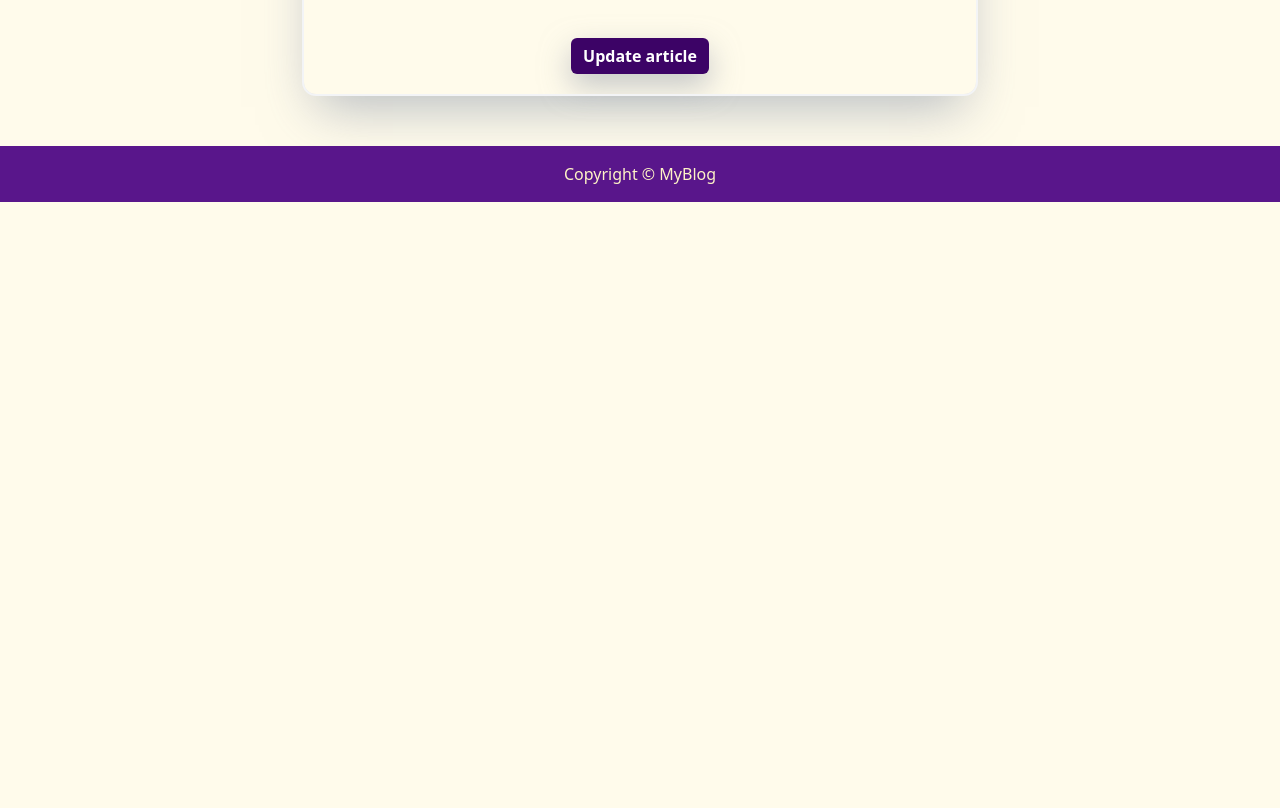
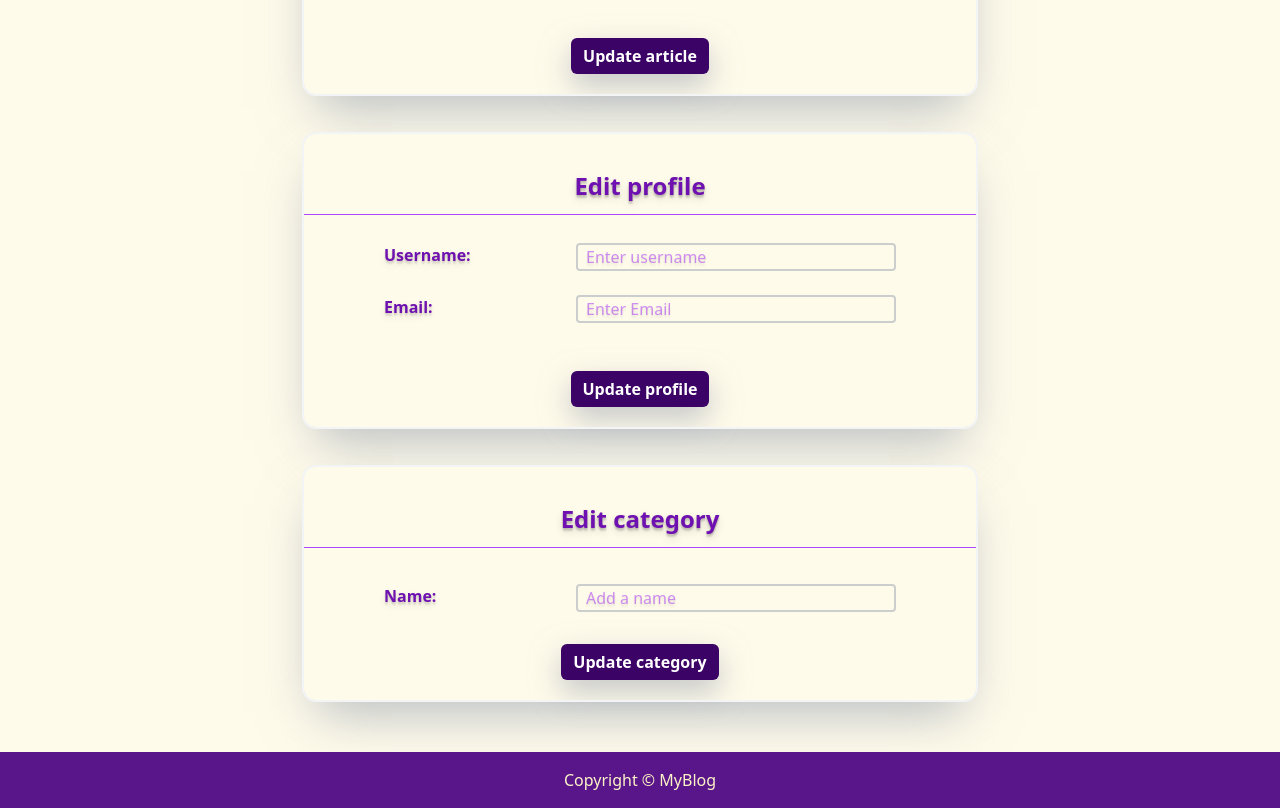
Before and after one commit to Mhasxxb/MyBlog-ReactTS-Rails, a React (Vite) app: page / in a window 1280 px wide. Shown: the part 800-1608 px from the top of the page. Before the commit the page ends 1002 px from the top, so only its background shows below. Built offline with nearby package versions, Linux system fonts and the light colour scheme.

Commit message:
Added edit user and category pages.

```diff
--- a/src/Categories/EditCategory.tsx
+++ b/src/Categories/EditCategory.tsx
@@ -6,19 +6,15 @@ function EditingLayout(): JSX.Element {
     return (
         <>
             <div>
-                <div className="space-y-6 my-7">
+                <div className="space-y-2 mt-9">
                     <div className="flex justify-between mx-20">
-                        <label htmlFor="Title" className="text-purple-800 text-shadow-lg/10 font-semibold">Title: </label>
-                        <input type="text" placeholder="Add a title" className="border-2 px-2 text-shadow-lg/5 text-purple-600/90 border-gray-400/50 rounded focus:outline-0 w-80 focus:border-purple-400" id="Username" />
-                    </div>
-                    <div className="flex justify-between mx-20">
-                        <label htmlFor="Description" className="text-purple-800 text-shadow-lg/10 font-semibold">Description: </label>
-                        <input type="text" placeholder="Add your description" className="border-2 px-2 text-shadow-lg/5 text-purple-600/90 border-gray-400/50 rounded focus:outline-0 w-80 focus:border-purple-400" id="Email" />
+                        <label htmlFor="Title" className="text-purple-800 text-shadow-lg/10 font-semibold">Name: </label>
+                        <input type="text" placeholder="Add a name" className="border-2 px-2 text-shadow-lg/5 text-purple-600/90 border-gray-400/50 rounded focus:outline-0 w-80 focus:border-purple-400" id="Username" />
                     </div>
                 </div>
                 <div className="text-center my-3">
                     <Button className="inline-flex items-center my-5 gap-2 rounded-md cursor-pointer bg-purple-950 px-3 py-1.5 font-semibold text-white focus:not-data-focus:outline-none data-focus:outline data-focus:outline-white shadow-[0_12px_30px_rgba(156,163,175,0.60)] transition-all hover:outline-purple-900 hover:shadow-[0_12px_30px_rgba(156,163,175,0.95)] data-hover:bg-purple-900 data-open:bg-purple-900">
-                        Update profile
+                        Update category
                     </Button>
                 </div>
             </div >
@@ -26,14 +22,14 @@ function EditingLayout(): JSX.Element {
         </>
     )
 }
-function EditArticle(): JSX.Element {
+function EditCategory(): JSX.Element {
     return (
         <>
-            <Form title="Edit profile">
+            <Form title="Edit category">
                 <EditingLayout />
             </Form>
         </>
     )
 }
 
-export default EditArticle
+export default EditCategory
--- a/src/Layout/MainLayout.tsx
+++ b/src/Layout/MainLayout.tsx
@@ -11,6 +11,9 @@ import CategoryIndex from "../Categories/CategoriesIndex";
 import SignUpForm from "../Users/NewUser";
 import LoginForm from "../Session/Login";
 import EditArticle from "../Articles/EditArticle";
+import EditUser from "../Users/NewUser";
+import EditCategory from "../Categories/EditCategory";
+
 
 function MainLayout(): JSX.Element {
 
@@ -34,6 +37,8 @@ function MainLayout(): JSX.Element {
                     {/* <SignUpForm /> */}
                     <LoginForm />
                     <EditArticle />
+                    <EditUser />
+                    <EditCategory />
 
 
                 </div>
--- a/src/Users/NewUser.tsx
+++ b/src/Users/NewUser.tsx
@@ -15,34 +15,13 @@ function SignUp(): JSX.Element {
                         <label htmlFor="Email" className="text-purple-800 text-shadow-lg/10 font-semibold">Email: </label>
                         <input type="text" placeholder="Enter Email" className="border-2 px-2 text-shadow-lg/5 text-purple-600/90 border-gray-400/50 rounded focus:outline-0 w-80 focus:border-purple-400" id="Email" />
                     </div>
-                    <div className="flex justify-between items-center mx-20">
-                        <label htmlFor="Password" className="text-purple-800 text-shadow-lg/10 font-semibold">Password: </label>
 
-                        {/* 1. Wrap the input and SVG in a relative container */}
-                        <div className="relative w-80">
-                            <input
-                                type="password"
-                                placeholder="Enter Password"
-                                className="border-2 pl-2 pr-10 text-shadow-lg/5 text-purple-600/90 border-gray-400/50 rounded focus:outline-0 w-full focus:border-purple-400"
-                                id="Password"
-                            />
-
-                            {/* 2. Position the SVG absolutely */}
-                            <div className="absolute inset-y-0 right-0 flex items-center pr-3 cursor-pointer text-gray-500 hover:text-purple-600">
-                                <svg xmlns="http://www.w3.org/2000/svg" fill="none" viewBox="0 0 24 24" strokeWidth={1.5} stroke="currentColor" className="size-5">
-                                    <path strokeLinecap="round" strokeLinejoin="round" d="M2.036 12.322a1.012 1.012 0 0 1 0-.639C3.423 7.51 7.36 4.5 12 4.5c4.638 0 8.573 3.007 9.963 7.178.07.207.07.431 0 .639C20.577 16.49 16.64 19.5 12 19.5c-4.638 0-8.573-3.007-9.963-7.178Z" />
-                                    <path strokeLinecap="round" strokeLinejoin="round" d="M15 12a3 3 0 1 1-6 0 3 3 0 0 1 6 0Z" />
-                                </svg>
-                            </div>
-                        </div>
-                    </div>
                 </div>
                 <div className="text-center my-3">
 
-                    <Button className="inline-flex items-center gap-2 rounded-md cursor-pointer bg-purple-950 px-3 py-1.5 font-semibold text-white focus:not-data-focus:outline-none data-focus:outline data-focus:outline-white shadow-[0_12px_30px_rgba(156,163,175,0.60)] transition-all hover:outline-purple-900 hover:shadow-[0_12px_30px_rgba(156,163,175,0.95)] data-hover:bg-purple-900 data-open:bg-purple-900">
-                        Sign up
+                    <Button className="inline-flex items-center gap-2 rounded-md cursor-pointer my-5 bg-purple-950 px-3 py-1.5 font-semibold text-white focus:not-data-focus:outline-none data-focus:outline data-focus:outline-white shadow-[0_12px_30px_rgba(156,163,175,0.60)] transition-all hover:outline-purple-900 hover:shadow-[0_12px_30px_rgba(156,163,175,0.95)] data-hover:bg-purple-900 data-open:bg-purple-900">
+                        Update profile
                     </Button>
-                    <p className="py-3 text-purple-800 text-shadow-lg/10 font-semibold">Already have an account <a className="font-extrabold text-purple-800/60 text-shadow-lg/10 hover:text-shadow-lg/15 transition-all" href="">login</a> instead.</p>
 
                 </div>
             </div >
@@ -50,14 +29,14 @@ function SignUp(): JSX.Element {
         </>
     )
 }
-function SignUpForm(): JSX.Element {
+function EditUser(): JSX.Element {
     return (
         <>
-            <Form title="Sign up Form">
+            <Form title="Edit profile">
                 <SignUp />
             </Form>
         </>
     )
 }
 
-export default SignUpForm
+export default EditUser
```
